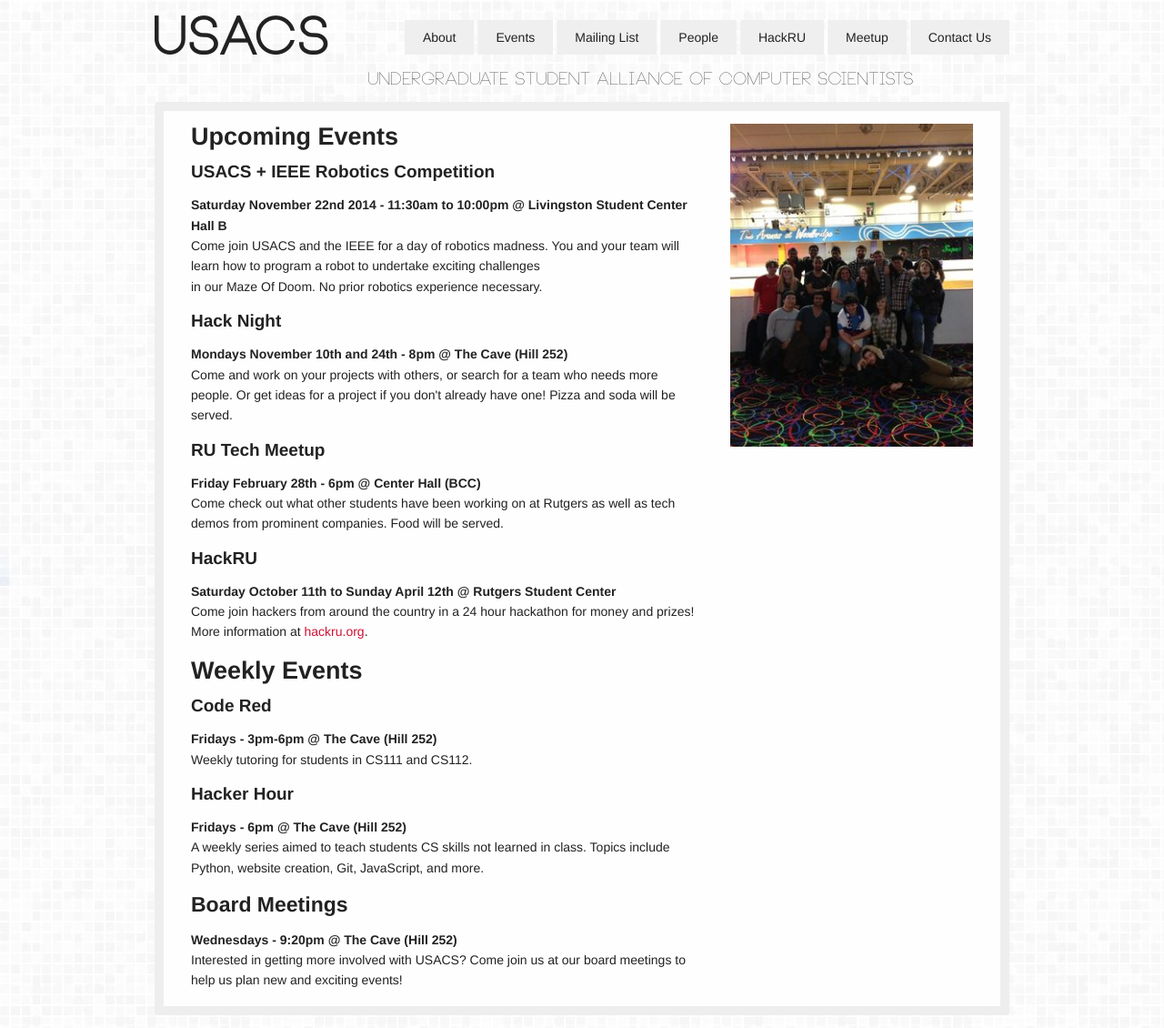
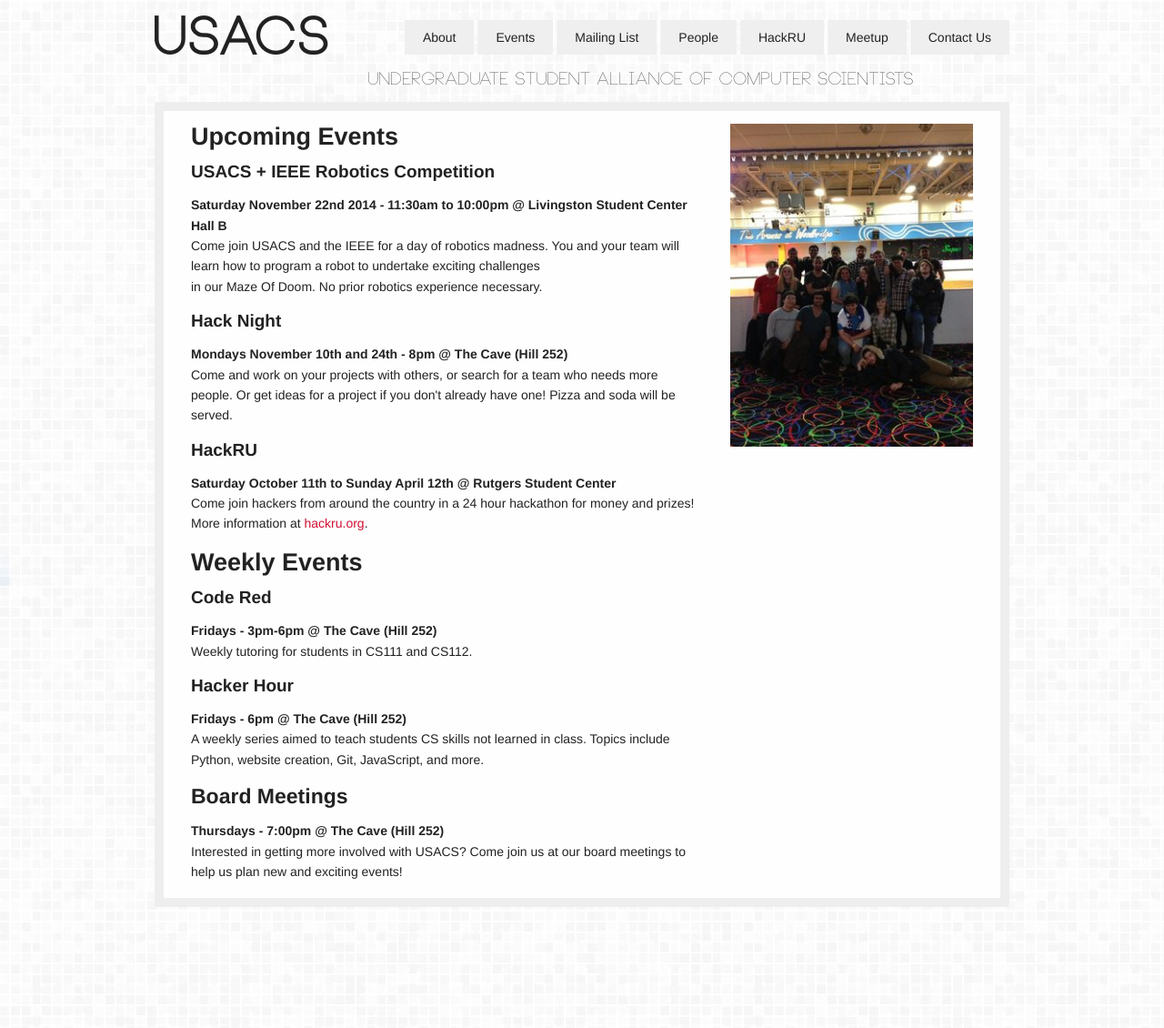
Before and after one commit to usacs/usacs.github.io, a Jekyll site: the page built from events.html, in a window 1280 px wide. Shown: the whole page at 91% size. Built offline with Jekyll 4.4.1, drawn with Linux system fonts in a browser that asks for light colours; Markdown is read by kramdown in place of the engine named in the settings; after the commit the page ends 1011 px from its top, so only the background shows below that.

Commit message:
fixed event dates

```diff
--- a/events.html
+++ b/events.html
@@ -20,14 +20,6 @@ title: "Events"
         <h4>Hack Night</h4>
         <p><b>Mondays November 10th and 24th - 8pm @ The Cave (Hill 252)</b>
         <br/> Come and work on your projects with others, or search for a team who needs more people.  Or get ideas for a project if you don't already have one!  Pizza and soda will be served.
-        <br/>
-        </p>
-      </ul>
-      <ul>
-        <li class="schedule-item">
-        <h4>RU Tech Meetup</h4>
-        <p><b>Friday February 28th - 6pm @ Center Hall (BCC)</b>
-        <br/> Come check out what other students have been working on at Rutgers as well as tech demos from prominent companies.  Food will be served.
         <br/>
         </p>
       </ul>
@@ -59,7 +51,7 @@ title: "Events"
 	  <ul>
         <li class="schedule-item">
         <h3>Board Meetings</h3>
-        <p><b>Wednesdays - 9:20pm @ The Cave (Hill 252)</b>
+        <p><b>Thursdays - 7:00pm @ The Cave (Hill 252)</b>
         <br/> Interested in getting more involved with USACS? Come join us at our board meetings to help us plan new and exciting events!
         <br/>
         </p>
```
